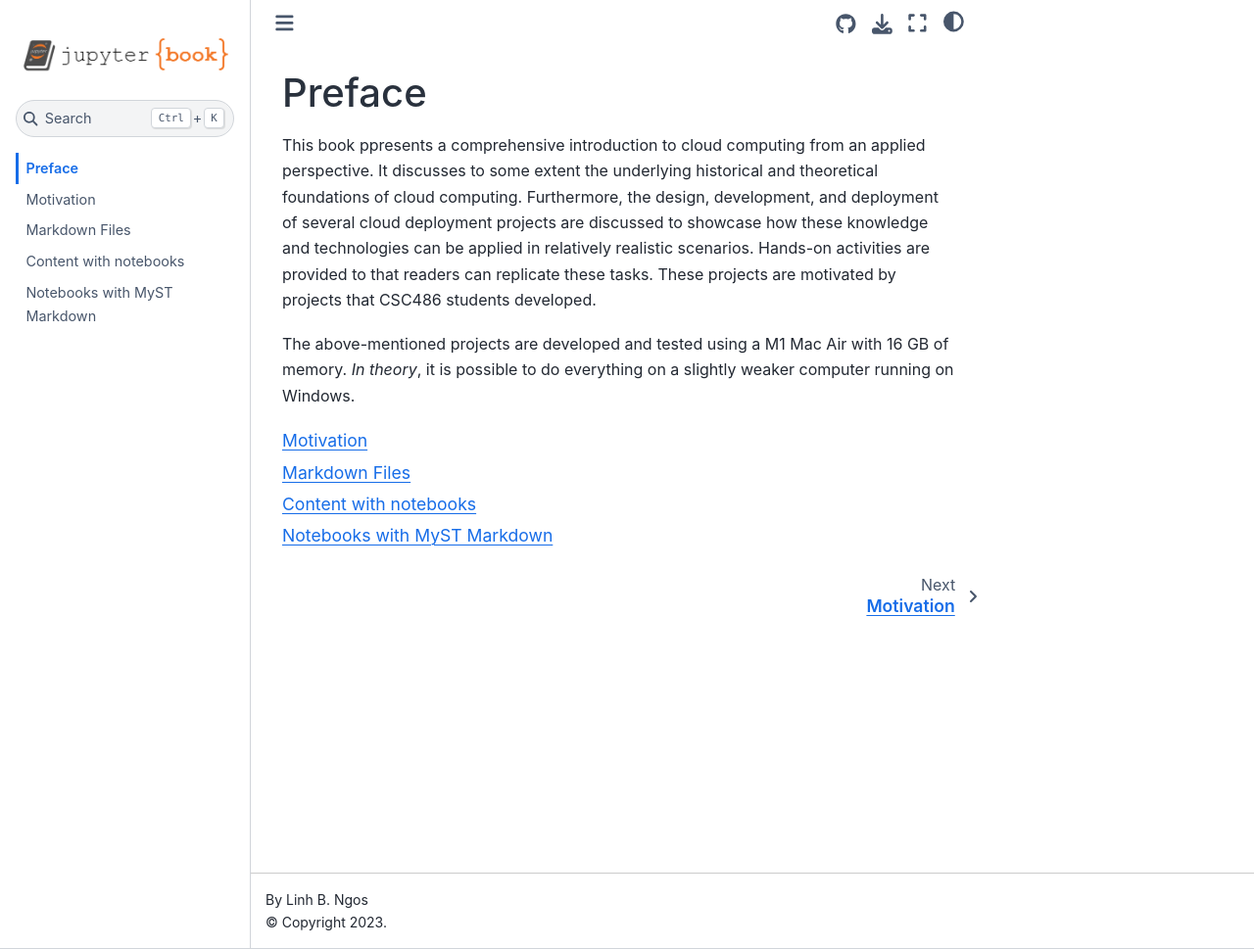
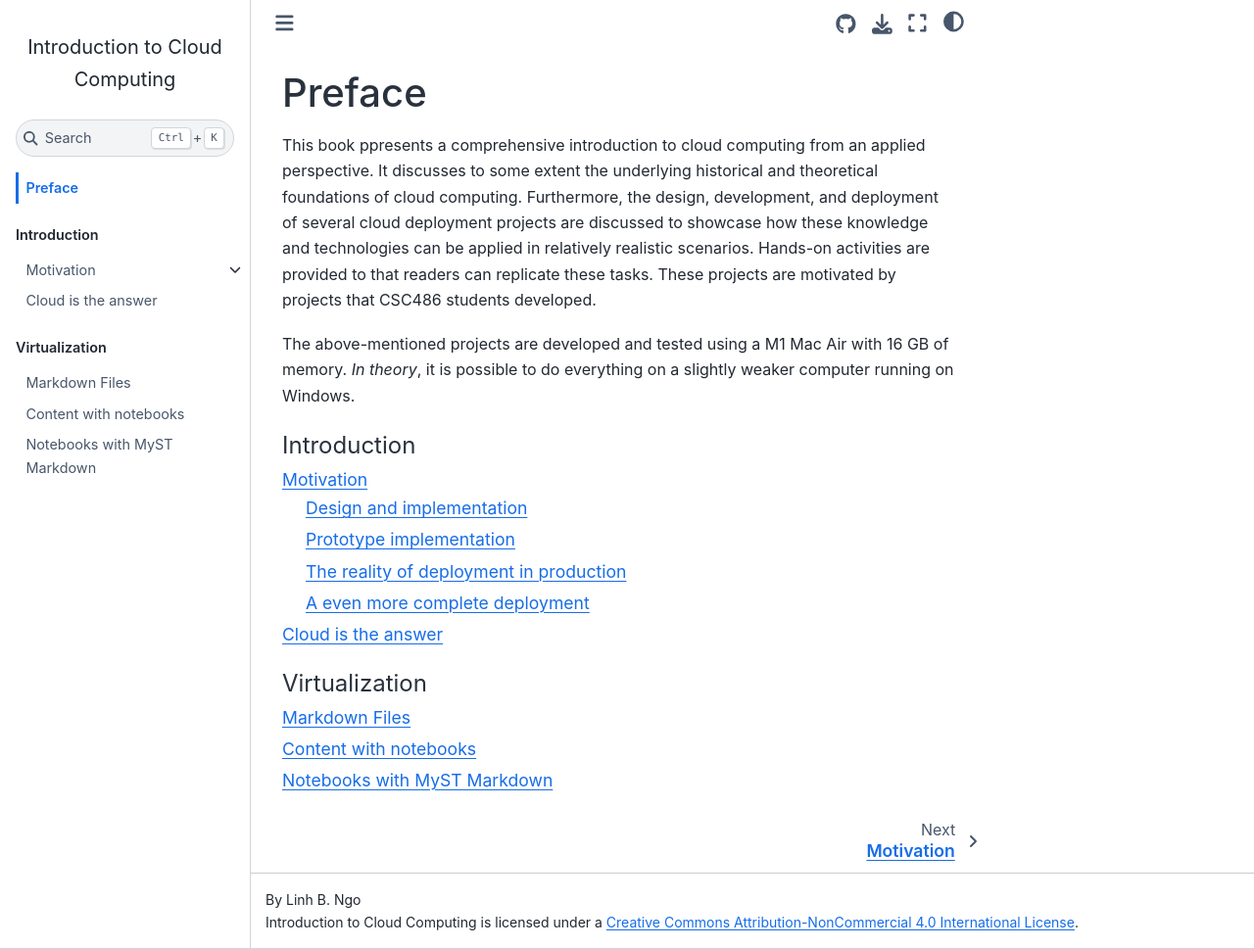
Before and after one commit to linhbngo/applied-cloud, a Jupyter Book: the page built from intro.md, in a window 1280 px wide and 969 px high. Shown: the whole window at 98% size. Built offline with Jupyter Book 1.0.4 settings and Sphinx 7.4.7 and the Sphinx Book theme 1.1.4, drawn with Linux system fonts in a browser that asks for light colours.

Commit message:
create a better structure for the chapters

````diff
--- a/README.md
+++ b/README.md
@@ -1 +1 @@
-# applied-cloud
+This is a repository for a book on Cloud Computing
--- a/_config.yml
+++ b/_config.yml
@@ -2,8 +2,8 @@
 # Learn more at https://jupyterbook.org/customize/config.html
 
 title: Introduction to Cloud Computing
-author: Linh B. Ngos
-logo: logo.png
+author: Linh B. Ngo
+#logo: logo.png
 
 # Force re-execution of notebooks on each build.
 # See https://jupyterbook.org/content/execute.html
@@ -30,3 +30,10 @@ repository:
 html:
   use_issues_button: true
   use_repository_button: true
+  extra_footer:
+    <a rel="license" href="http://creativecommons.org/licenses/by-nc/4.0/"></a>
+    <span xmlns:dct="http://purl.org/dc/terms/" property="dct:title">Introduction to Cloud Computing</span> is licensed under a <a rel="license" href="http://creativecommons.org/licenses/by-nc/4.0/">Creative Commons Attribution-NonCommercial 4.0 International License</a>.
+
+sphinx:
+  config:
+    html_show_copyright: false
--- a/_toc.yml
+++ b/_toc.yml
@@ -3,8 +3,19 @@
 
 format: jb-book
 root: intro
-chapters:
-- file: chapters/01-motivation
-- file: markdown
-- file: notebooks
-- file: markdown-notebooks
+
+parts:
+- caption: Introduction
+  chapters:
+  - file: chapters/introduction/motivation
+    sections:
+    - file: chapters/introduction/design-implementation
+    - file: chapters/introduction/deployment-prototype
+    - file: chapters/introduction/deployment-production
+    - file: chapters/introduction/full-production
+  - file: chapters/why-cloud/the-answer
+- caption: Virtualization
+  chapters:
+  - file: markdown
+  - file: notebooks
+  - file: markdown-notebooks
--- a/chapters/01-motivation.md
+++ /dev/null
@@ -1,84 +0,0 @@
-# Motivation
-
-Imagine that you are the CEO and front-end developer and back-end developer
-and QA engineer and many other things of this new unicorn startup. You are
-confident that your company will grow to rival the likes of Amazon and Google
-(or enough to get bought out by them!).
-
-Time is of the essence. You want to get your product live as soon as possible
-to capture the market and attract the attention of investors. Long gone are
-the days where one needs to spending time getting a garage operation going.
-At this day and age, cloud is the way to go.
-
-## The design
-
-
-
-## What is Cloud Computing?
-
-Cloud computing is a somewhat loaded term. In a naive interpretation, anything
-that provides computing-related services and is not physically hosted or aware of
-by the entity using the services can be considered a cloud service. The National
-Institute of Standards and Technology provides the following definition for cloud
-computing:
-
-```{important}
-Cloud computing is a model for enabling ubiquitous, convenient, on-demand network
-access to a shared pool of configurable computing resources (e.g., networks, servers,
-storage, applications, and services) that can be rapidly provisioned and released
-with minimal management effort or service provider interaction.
-
-This cloud model is composed of:
-- Five essential characteristics
-- Three service models
-- Four deployment models
-```
-
-## What services does Cloud offer?
-
-MyST stands for "Markedly Structured Text". It
-is a slight variation on a flavor of markdown called "CommonMark" markdown,
-with small syntax extensions to allow you to write **roles** and **directives**
-in the Sphinx ecosystem.
-
-For more about MyST, see [the MyST Markdown Overview](https://jupyterbook.org/content/myst.html).
-
-## Sample Roles and Directives
-
-Roles and directives are two of the most powerful tools in Jupyter Book. They
-are kind of like functions, but written in a markup language. They both
-serve a similar purpose, but **roles are written in one line**, whereas
-**directives span many lines**. They both accept different kinds of inputs,
-and what they do with those inputs depends on the specific role or directive
-that is being called.
-
-Here is a "note" directive:
-
-```{note}
-Here is a note
-```
-
-It will be rendered in a special box when you build your book.
-
-Here is an inline directive to refer to a document: {doc}`markdown-notebooks`.
-
-
-## Citations
-
-You can also cite references that are stored in a `bibtex` file. For example,
-the following syntax: `` {cite}`holdgraf_evidence_2014` `` will render like
-this: {cite}`holdgraf_evidence_2014`.
-
-Moreover, you can insert a bibliography into your page with this syntax:
-The `{bibliography}` directive must be used for all the `{cite}` roles to
-render properly.
-For example, if the references for your book are stored in `references.bib`,
-then the bibliography is inserted with:
-
-```{bibliography}
-```
-
-## Learn more
-
-This is just a simple starter to get you started.
-You can learn a lot more at [jupyterbook.org](https://jupyterbook.org).
--- /dev/null
+++ b/chapters/introduction/deployment-production.md
@@ -0,0 +1 @@
+# The reality of deployment in production
--- /dev/null
+++ b/chapters/introduction/deployment-prototype.md
@@ -0,0 +1 @@
+# Prototype implementation
--- /dev/null
+++ b/chapters/introduction/design-implementation.md
@@ -0,0 +1 @@
+# Design and implementation
--- /dev/null
+++ b/chapters/introduction/full-production.md
@@ -0,0 +1 @@
+# A even more complete deployment
--- /dev/null
+++ b/chapters/why-cloud/the-answer.md
@@ -0,0 +1,24 @@
+# Cloud is the answer
+
+
+## What is Cloud Computing?
+
+Cloud computing is a somewhat loaded term. In a naive interpretation, anything
+that provides computing-related services and is not physically hosted or aware of
+by the entity using the services can be considered a cloud service. The National
+Institute of Standards and Technology provides the following definition for cloud
+computing:
+
+```{important}
+Cloud computing is a model for enabling ubiquitous, convenient, on-demand network
+access to a shared pool of configurable computing resources (e.g., networks, servers,
+storage, applications, and services) that can be rapidly provisioned and released
+with minimal management effort or service provider interaction.
+
+This cloud model is composed of:
+- Five essential characteristics
+- Three service models
+- Four deployment models
+```
+
+## What services does Cloud offer?
````
Also changed, not shown: chapters/introduction/motivation.md (added, +15 -0 lines), 1 other file.
